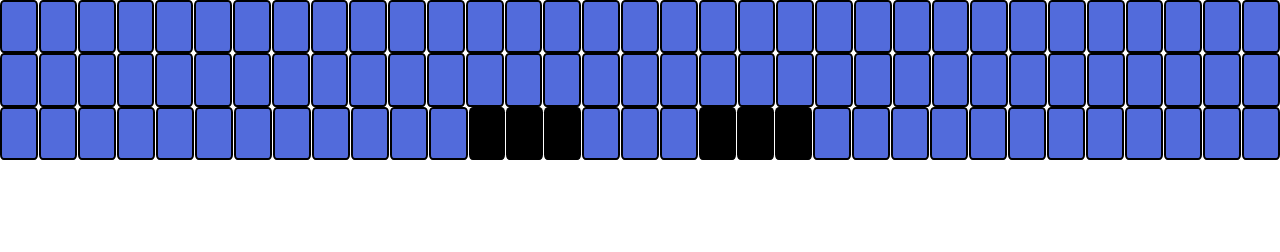
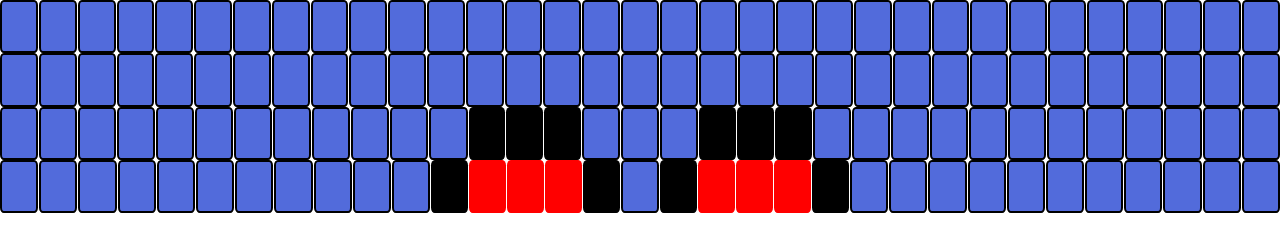
Before and after one commit to LucasAlexandreDev/projeto_pixel_art, a plain HTML site: page index.html in a window 1280 px wide. Drawn offline with Linux system fonts and the light colour scheme.

```diff
--- a/index.html
+++ b/index.html
@@ -114,5 +114,42 @@
         <div class="bloco-azul"></div>
         <div class="bloco-azul"></div>
       </div>
+
+      <div class="linha4">
+        <div class="bloco-azul"></div>
+        <div class="bloco-azul"></div>
+        <div class="bloco-azul"></div>
+        <div class="bloco-azul"></div>
+        <div class="bloco-azul"></div>
+        <div class="bloco-azul"></div>
+        <div class="bloco-azul"></div>
+        <div class="bloco-azul"></div>
+        <div class="bloco-azul"></div>
+        <div class="bloco-azul"></div>
+        <div class="bloco-azul"></div>
+        <div class="bloco-preto"></div>
+        <div class="bloco-vermelho"></div>
+        <div class="bloco-vermelho"></div>
+        <div class="bloco-vermelho"></div>
+        <div class="bloco-preto"></div>
+        <div class="bloco-azul"></div>
+        <div class="bloco-preto"></div>
+        <div class="bloco-vermelho"></div>
+        <div class="bloco-vermelho"></div>
+        <div class="bloco-vermelho"></div>
+        <div class="bloco-preto"></div>
+        <div class="bloco-azul"></div>
+        <div class="bloco-azul"></div>
+        <div class="bloco-azul"></div>
+        <div class="bloco-azul"></div>
+        <div class="bloco-azul"></div>
+        <div class="bloco-azul"></div>
+        <div class="bloco-azul"></div>
+        <div class="bloco-azul"></div>
+        <div class="bloco-azul"></div>
+        <div class="bloco-azul"></div>
+        <div class="bloco-azul"></div>
+      </div>
+
 </body>
 </html>
--- a/style.css
+++ b/style.css
@@ -4,7 +4,7 @@
     box-sizing: border-box;
 }
 
-.linha1 , .linha2, .linha3{
+.linha1 , .linha2, .linha3, .linha4{
     display: flex;
     justify-content:center;
     align-items: center;
@@ -27,3 +27,10 @@
     width: 6.66vh;
     height: 6.66vh;
 }
+
+.bloco-vermelho{
+    width: 6.66vh;
+    height: 6.66vh;
+    background-color: red;
+    border-radius: 10%;
+}
```
Also changed, not shown: img-base-do-projeto/pixel-art-2.png (added).
